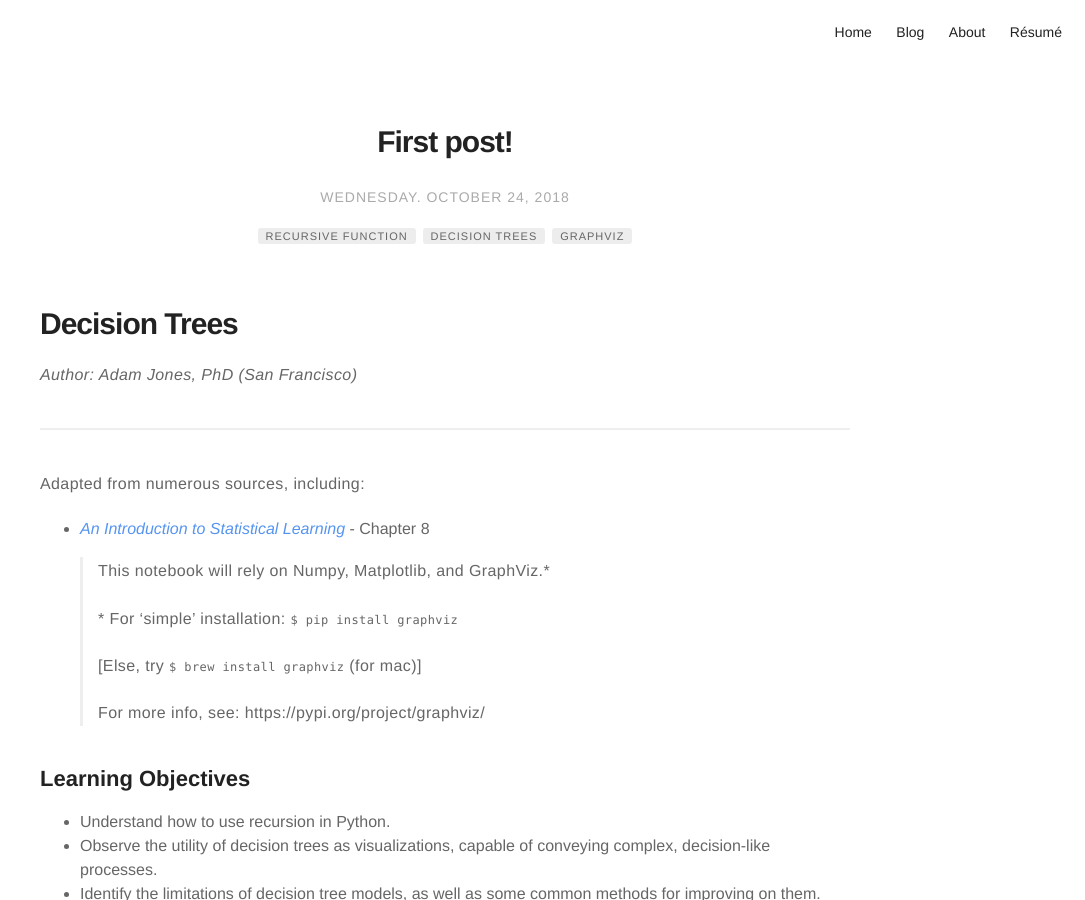
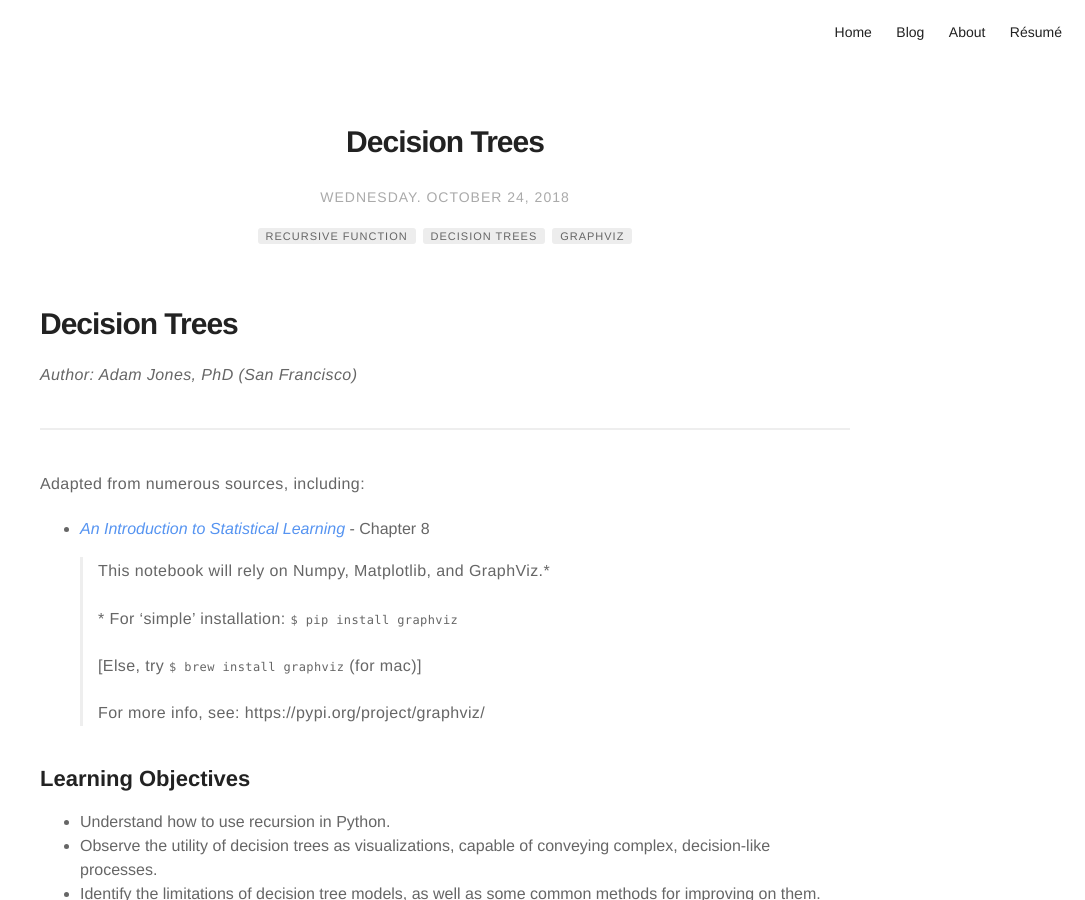
Before and after one commit to meccaLeccaHi/meccaLeccaHi.github.io, a Jekyll site: the page built from _posts/2018-10-24-decision-trees.md, in a window 1280 px wide and 900 px high. Shown: the whole window, without its empty margins (195-1280 px from the left). Built offline with Jekyll 4.4.1, drawn with Linux system fonts in a browser that asks for light colours.

Commit message:
changing title image

```diff
--- a/_posts/2018-10-24-decision-trees.md
+++ b/_posts/2018-10-24-decision-trees.md
@@ -1,5 +1,5 @@
 ---
-title: "First post!"
+title: "Decision Trees"
 date: 2018-10-24
 layout: post
 category: blog
```
